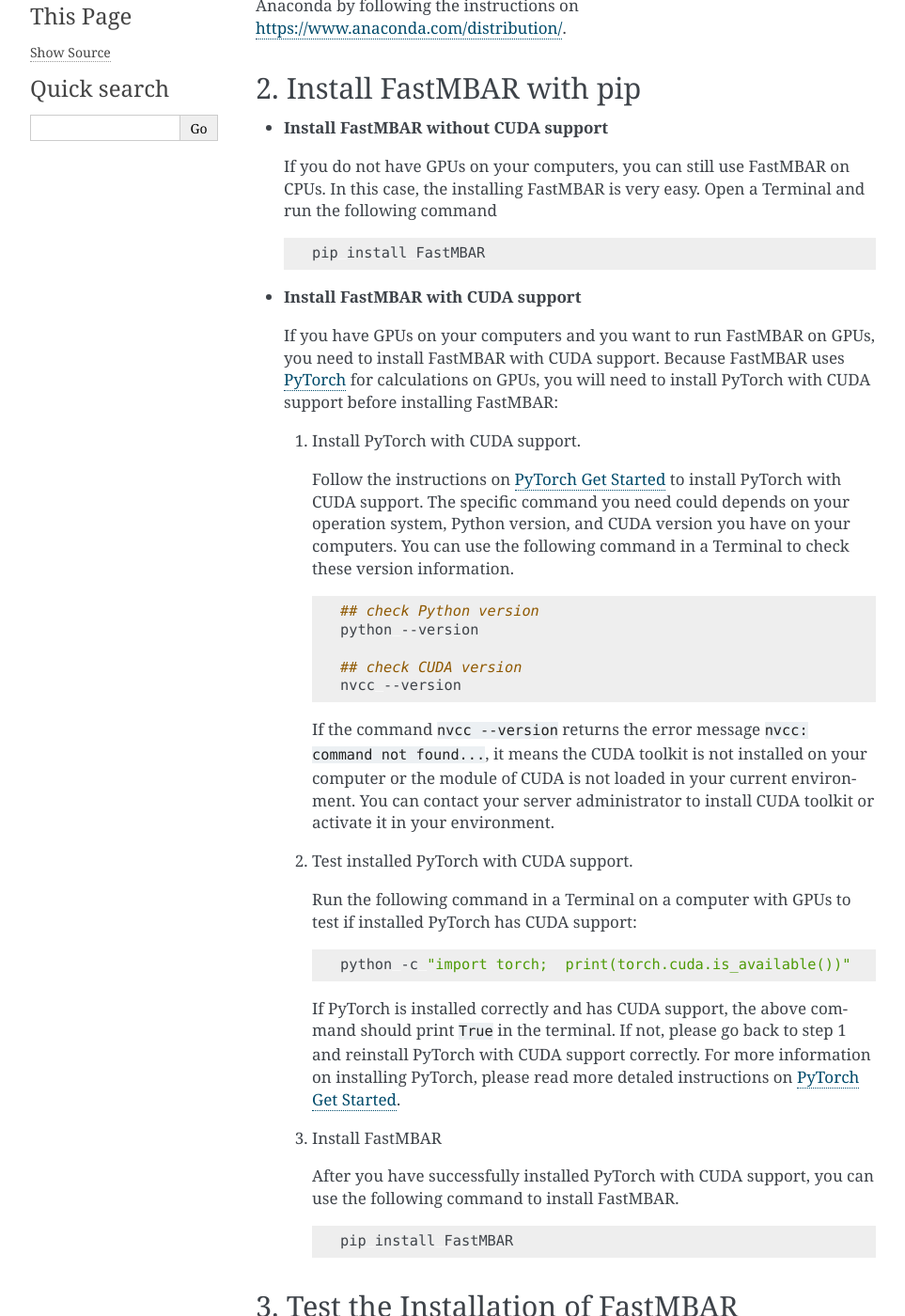
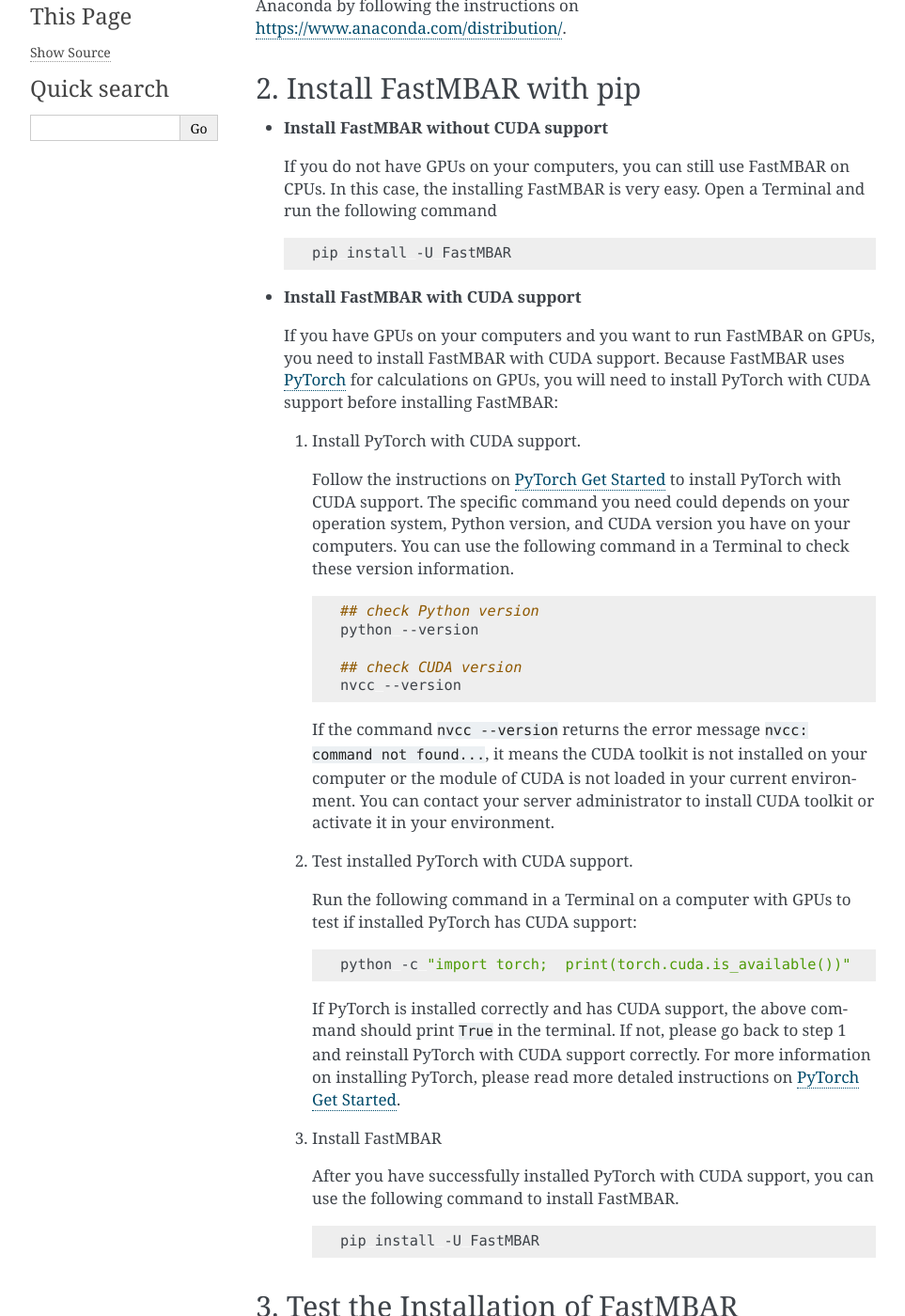
Before and after one commit to BrooksResearchGroup-UM/FastMBAR, a Sphinx documentation site: the page built from docs/source/installation.rst, in a window 1280 px wide and 1400 px high, scrolled down 252 px. Shown: the whole window at 94% size, without its empty margins (148-1111 px from the left). Built offline with Sphinx 7.4.7, drawn with Linux system fonts in a browser that asks for light colours.

```diff
--- a/docs/source/installation.rst
+++ b/docs/source/installation.rst
@@ -19,7 +19,7 @@ https://www.anaconda.com/distribution/.
 
   .. code-block:: bash
 
-     pip install FastMBAR
+     pip install -U FastMBAR
 
 * **Install FastMBAR with CUDA support**
 
@@ -55,7 +55,7 @@ https://www.anaconda.com/distribution/.
 
     .. code-block:: bash
 
-       pip install FastMBAR
+       pip install -U FastMBAR
 
 3. Test the Installation of FastMBAR
 ------------------------------------
```
